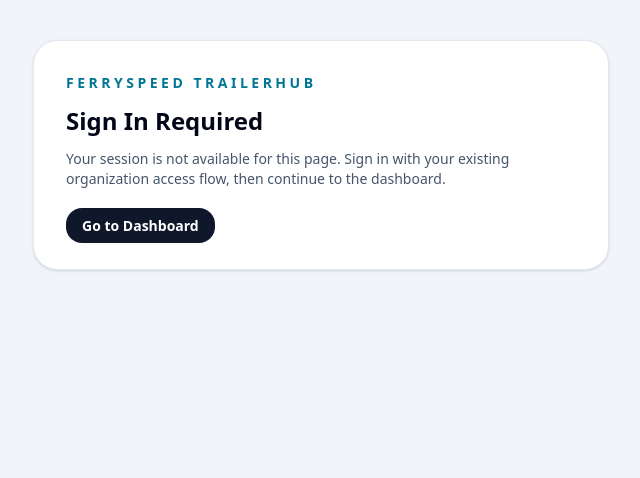
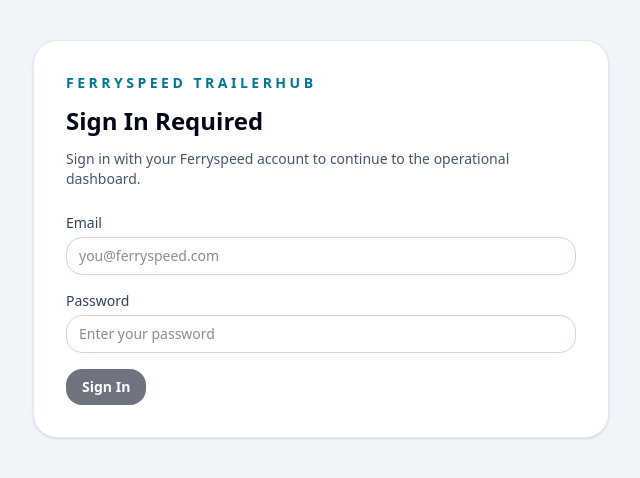
Before and after one commit to CelestinoDiogo/Ferryspeed-TrailerHub, a Next.js app: page /login in a window 1280 px wide. Shown: the top 478 px of the page, without its empty margins (319-959 px from the left). Built offline with nearby package versions, Linux system fonts and the light colour scheme; no server answers.

Commit message:
Add Supabase authentication and protected dashboard

```diff
--- a/src/app/dashboard/ai-assistant/page.tsx
+++ b/src/app/dashboard/ai-assistant/page.tsx
@@ -45,6 +45,15 @@
 
 const getSessionToken = async () => {
   const {
+    data: { user },
+    error: userError,
+  } = await supabase.auth.getUser();
+
+  if (userError) {
+    throw new Error(userError.message);
+  }
+
+  const {
     data: { session },
     error: sessionError,
   } = await supabase.auth.getSession();
@@ -53,11 +62,24 @@
     throw new Error(sessionError.message);
   }
 
-  if (!session?.access_token) {
-    throw new Error("Auth session missing.");
+  if (session?.access_token) {
+    return session.access_token;
   }
 
-  return session.access_token;
+  const refreshResult = await supabase.auth.refreshSession();
+  if (refreshResult.data.session?.access_token) {
+    return refreshResult.data.session.access_token;
+  }
+
+  if (!user) {
+    throw new Error(SESSION_EXPIRED_MESSAGE);
+  }
+
+  if (refreshResult.error) {
+    throw new Error(refreshResult.error.message);
+  }
+
+  throw new Error("Unable to refresh authentication session.");
 };
 
 export default function AiAssistantPage() {
--- a/src/app/dashboard/layout.tsx
+++ b/src/app/dashboard/layout.tsx
@@ -1,5 +1,10 @@
 import { AppShell } from "@/components/layout/app-shell";
+import { DashboardAuthGuard } from "@/components/auth/dashboard-auth-guard";
 
 export default function DashboardLayout({ children }: { children: React.ReactNode }) {
-  return <AppShell>{children}</AppShell>;
+  return (
+    <DashboardAuthGuard>
+      <AppShell>{children}</AppShell>
+    </DashboardAuthGuard>
+  );
 }
--- a/src/app/login/page.tsx
+++ b/src/app/login/page.tsx
@@ -1,33 +1,108 @@
 "use client";
 
-import Link from "next/link";
-import { useEffect } from "react";
+import { useEffect, useMemo, useState } from "react";
 import { useRouter } from "next/navigation";
 import { supabase } from "@/lib/supabase";
 
+const INVALID_CREDENTIALS_MESSAGE = "Invalid email or password.";
+const UNEXPECTED_SIGN_IN_MESSAGE = "Unable to sign in. Please try again.";
+
 export default function LoginPage() {
   const router = useRouter();
+  const [email, setEmail] = useState("");
+  const [password, setPassword] = useState("");
+  const [error, setError] = useState<string | null>(null);
+  const [isSubmitting, setIsSubmitting] = useState(false);
+  const [isCheckingSession, setIsCheckingSession] = useState(true);
+
+  const canSubmit = useMemo(() => {
+    return !isCheckingSession && !isSubmitting && email.trim().length > 0 && password.length > 0;
+  }, [email, isCheckingSession, isSubmitting, password]);
 
   useEffect(() => {
     let active = true;
 
     const checkSession = async () => {
-      const { data } = await supabase.auth.getSession();
+      const { data, error: sessionError } = await supabase.auth.getSession();
       if (!active) {
+        return;
+      }
+
+      if (sessionError) {
+        setIsCheckingSession(false);
         return;
       }
 
       if (data.session?.access_token) {
         router.replace("/dashboard");
+        router.refresh();
+        return;
       }
+
+      setIsCheckingSession(false);
     };
+
+    const {
+      data: { subscription },
+    } = supabase.auth.onAuthStateChange((event, session) => {
+      if (!active) {
+        return;
+      }
+
+      if (event === "SIGNED_IN" && session?.access_token) {
+        router.replace("/dashboard");
+        router.refresh();
+      }
+    });
 
     void checkSession();
 
     return () => {
       active = false;
+      subscription.unsubscribe();
     };
   }, [router]);
+
+  const handleSubmit = async (event: React.FormEvent<HTMLFormElement>) => {
+    event.preventDefault();
+
+    if (isSubmitting || isCheckingSession) {
+      return;
+    }
+
+    setIsSubmitting(true);
+    setError(null);
+
+    try {
+      const { data, error: signInError } = await supabase.auth.signInWithPassword({
+        email: email.trim(),
+        password,
+      });
+
+      if (signInError) {
+        const normalized = signInError.message.toLowerCase();
+        if (normalized.includes("invalid") || normalized.includes("credentials") || normalized.includes("password") || normalized.includes("email")) {
+          setError(INVALID_CREDENTIALS_MESSAGE);
+          return;
+        }
+
+        setError(UNEXPECTED_SIGN_IN_MESSAGE);
+        return;
+      }
+
+      if (!data.session?.access_token) {
+        setError(UNEXPECTED_SIGN_IN_MESSAGE);
+        return;
+      }
+
+      router.replace("/dashboard");
+      router.refresh();
+    } catch {
+      setError(UNEXPECTED_SIGN_IN_MESSAGE);
+    } finally {
+      setIsSubmitting(false);
+    }
+  };
 
   return (
     <main className="min-h-screen bg-slate-100 px-4 py-10 text-slate-900 sm:px-6 lg:px-8">
@@ -35,14 +110,54 @@
         <p className="text-sm font-semibold uppercase tracking-[0.25em] text-cyan-700">Ferryspeed TrailerHub</p>
         <h1 className="mt-3 text-2xl font-semibold text-slate-950">Sign In Required</h1>
         <p className="mt-3 text-sm text-slate-600">
-          Your session is not available for this page. Sign in with your existing organization access flow,
-          then continue to the dashboard.
+          Sign in with your Ferryspeed account to continue to the operational dashboard.
         </p>
-        <div className="mt-6">
-          <Link href="/dashboard" className="rounded-2xl bg-slate-900 px-4 py-2 text-sm font-semibold text-white hover:bg-slate-800">
-            Go to Dashboard
-          </Link>
-        </div>
+
+        <form onSubmit={handleSubmit} className="mt-6 space-y-4">
+          <div>
+            <label htmlFor="login-email" className="mb-1 block text-sm font-medium text-slate-700">Email</label>
+            <input
+              id="login-email"
+              type="email"
+              autoComplete="email"
+              value={email}
+              onChange={(event) => setEmail(event.target.value)}
+              disabled={isSubmitting || isCheckingSession}
+              className="w-full rounded-2xl border border-slate-300 px-3 py-2 text-sm outline-none focus:border-cyan-600"
+              placeholder="you@ferryspeed.com"
+              required
+            />
+          </div>
+
+          <div>
+            <label htmlFor="login-password" className="mb-1 block text-sm font-medium text-slate-700">Password</label>
+            <input
+              id="login-password"
+              type="password"
+              autoComplete="current-password"
+              value={password}
+              onChange={(event) => setPassword(event.target.value)}
+              disabled={isSubmitting || isCheckingSession}
+              className="w-full rounded-2xl border border-slate-300 px-3 py-2 text-sm outline-none focus:border-cyan-600"
+              placeholder="Enter your password"
+              required
+            />
+          </div>
+
+          {error ? (
+            <div className="rounded-2xl border border-rose-200 bg-rose-50 px-4 py-3 text-sm text-rose-900">
+              {error}
+            </div>
+          ) : null}
+
+          <button
+            type="submit"
+            disabled={!canSubmit}
+            className="rounded-2xl bg-slate-900 px-4 py-2 text-sm font-semibold text-white hover:bg-slate-800 disabled:cursor-not-allowed disabled:opacity-60"
+          >
+            {isCheckingSession ? "Checking session..." : isSubmitting ? "Signing in..." : "Sign In"}
+          </button>
+        </form>
       </div>
     </main>
   );
--- /dev/null
+++ b/src/components/auth/dashboard-auth-guard.tsx
@@ -0,0 +1,77 @@
+"use client";
+
+import { useEffect, useState } from "react";
+import { usePathname, useRouter } from "next/navigation";
+import type { ReactNode } from "react";
+import { supabase } from "@/lib/supabase";
+
+type DashboardAuthGuardProps = {
+  children: ReactNode;
+};
+
+export function DashboardAuthGuard({ children }: DashboardAuthGuardProps) {
+  const router = useRouter();
+  const pathname = usePathname();
+  const [isChecking, setIsChecking] = useState(true);
+
+  useEffect(() => {
+    let active = true;
+
+    const redirectToLogin = () => {
+      router.replace("/login");
+      router.refresh();
+    };
+
+    const validateSession = async () => {
+      const { data, error } = await supabase.auth.getSession();
+      if (!active) {
+        return;
+      }
+
+      if (error || !data.session?.access_token) {
+        redirectToLogin();
+        return;
+      }
+
+      setIsChecking(false);
+    };
+
+    const {
+      data: { subscription },
+    } = supabase.auth.onAuthStateChange((event, session) => {
+      if (!active) {
+        return;
+      }
+
+      if (event === "SIGNED_OUT" || !session?.access_token) {
+        redirectToLogin();
+        return;
+      }
+
+      if (event === "SIGNED_IN" && pathname?.startsWith("/dashboard")) {
+        setIsChecking(false);
+      }
+    });
+
+    void validateSession();
+
+    return () => {
+      active = false;
+      subscription.unsubscribe();
+    };
+  }, [pathname, router]);
+
+  if (isChecking) {
+    return (
+      <div className="min-h-screen bg-slate-100 px-4 py-10 text-slate-900 sm:px-6 lg:px-8">
+        <div className="mx-auto max-w-xl rounded-3xl border border-slate-200 bg-white p-8 shadow-sm">
+          <p className="text-sm font-semibold uppercase tracking-[0.25em] text-cyan-700">Ferryspeed TrailerHub</p>
+          <h1 className="mt-3 text-2xl font-semibold text-slate-950">Checking Session</h1>
+          <p className="mt-3 text-sm text-slate-600">Validating your session before loading the dashboard.</p>
+        </div>
+      </div>
+    );
+  }
+
+  return <>{children}</>;
+}
--- a/src/components/layout/sidebar.tsx
+++ b/src/components/layout/sidebar.tsx
@@ -2,7 +2,9 @@
 
 import Image from "next/image";
 import Link from "next/link";
+import { useRouter } from "next/navigation";
 import { usePathname, useSearchParams } from "next/navigation";
+import { useState } from "react";
 import type { ComponentType } from "react";
 import {
   BarChart3,
@@ -26,6 +28,7 @@
 import { isNavItemActive } from "@/components/layout/navigation";
 import { SidebarItem } from "@/components/layout/sidebar-item";
 import { SidebarSection } from "@/components/layout/sidebar-section";
+import { supabase } from "@/lib/supabase";
 
 type SidebarProps = {
   onNavigate?: () => void;
@@ -91,8 +94,21 @@
 ];
 
 export function Sidebar({ onNavigate, mobile = false }: SidebarProps) {
+  const router = useRouter();
   const pathname = usePathname();
   const searchParams = useSearchParams();
+  const [isSigningOut, setIsSigningOut] = useState(false);
+
+  const handleSignOut = async () => {
+    if (isSigningOut) {
+      return;
+    }
+
+    setIsSigningOut(true);
+    await supabase.auth.signOut();
+    router.replace("/login");
+    router.refresh();
+  };
 
   const isItemActive = (href: string) => {
     const [baseHref, queryString] = href.split("?");
@@ -158,6 +174,17 @@
         </nav>
 
         <div className="mt-4 rounded-xl border border-white/10 bg-white/[0.04] px-3 py-3">
+          <button
+            type="button"
+            onClick={() => {
+              void handleSignOut();
+            }}
+            disabled={isSigningOut}
+            className="mb-3 inline-flex w-full items-center justify-center gap-2 rounded-lg border border-white/20 bg-white/10 px-3 py-2 text-sm font-semibold text-white transition hover:bg-white/20 disabled:cursor-not-allowed disabled:opacity-60"
+          >
+            <LogOut className="h-4 w-4" />
+            {isSigningOut ? "Signing out..." : "Sign Out"}
+          </button>
           <p className="text-sm font-semibold text-white">Ferryspeed</p>
           <p className="text-xs text-white/55">Enterprise Logistics Platform</p>
         </div>
```
